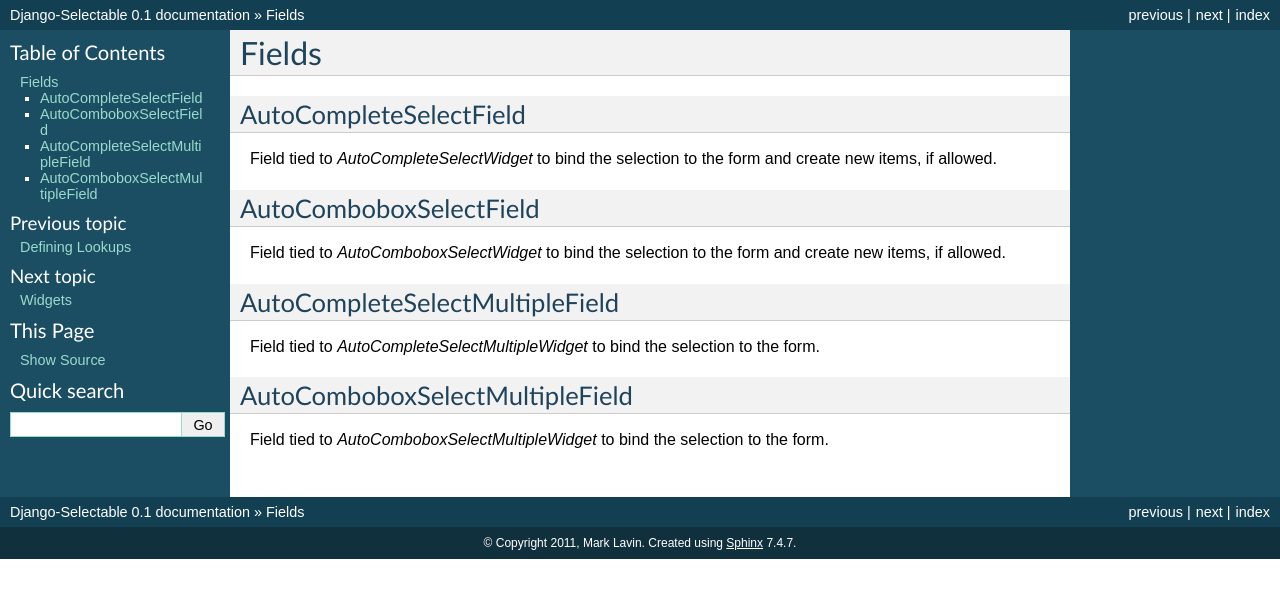
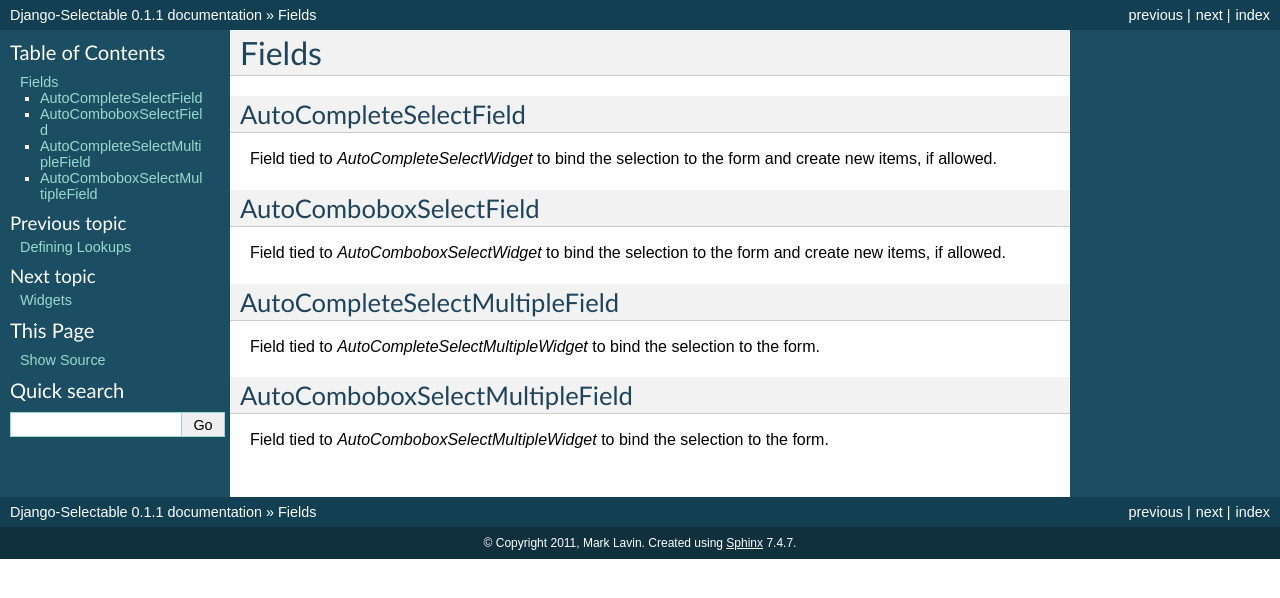
Before and after one commit to mlavin/django-selectable, a Sphinx documentation site: the page built from docs/fields.rst, in a window 1280 px wide. Shown: the top 598 px of the page. Built offline with Sphinx 7.4.7, drawn with Linux system fonts in a browser that asks for light colours.

Commit message:
Changed version and added release notes.

```diff
--- a/docs/conf.py
+++ b/docs/conf.py
@@ -50,7 +50,7 @@
 # The short X.Y version.
 version = '0.1'
 # The full version, including alpha/beta/rc tags.
-release = '0.1'
+release = '0.1.1'
 
 # The language for content autogenerated by Sphinx. Refer to documentation
 # for a list of supported languages.
--- a/docs/index.rst
+++ b/docs/index.rst
@@ -10,6 +10,7 @@
     lookups
     fields
     widgets
+    releases
 
 
 Indices and tables
--- a/selectable/__init__.py
+++ b/selectable/__init__.py
@@ -5,7 +5,7 @@
 __version_info__ = {
     'major': 0,
     'minor': 1,
-    'micro': 0,
+    'micro': 1,
     'releaselevel': 'final',
     'serial': 1
 }
```
Also changed, not shown: docs/releases.rst (added, +25 -0 lines).
